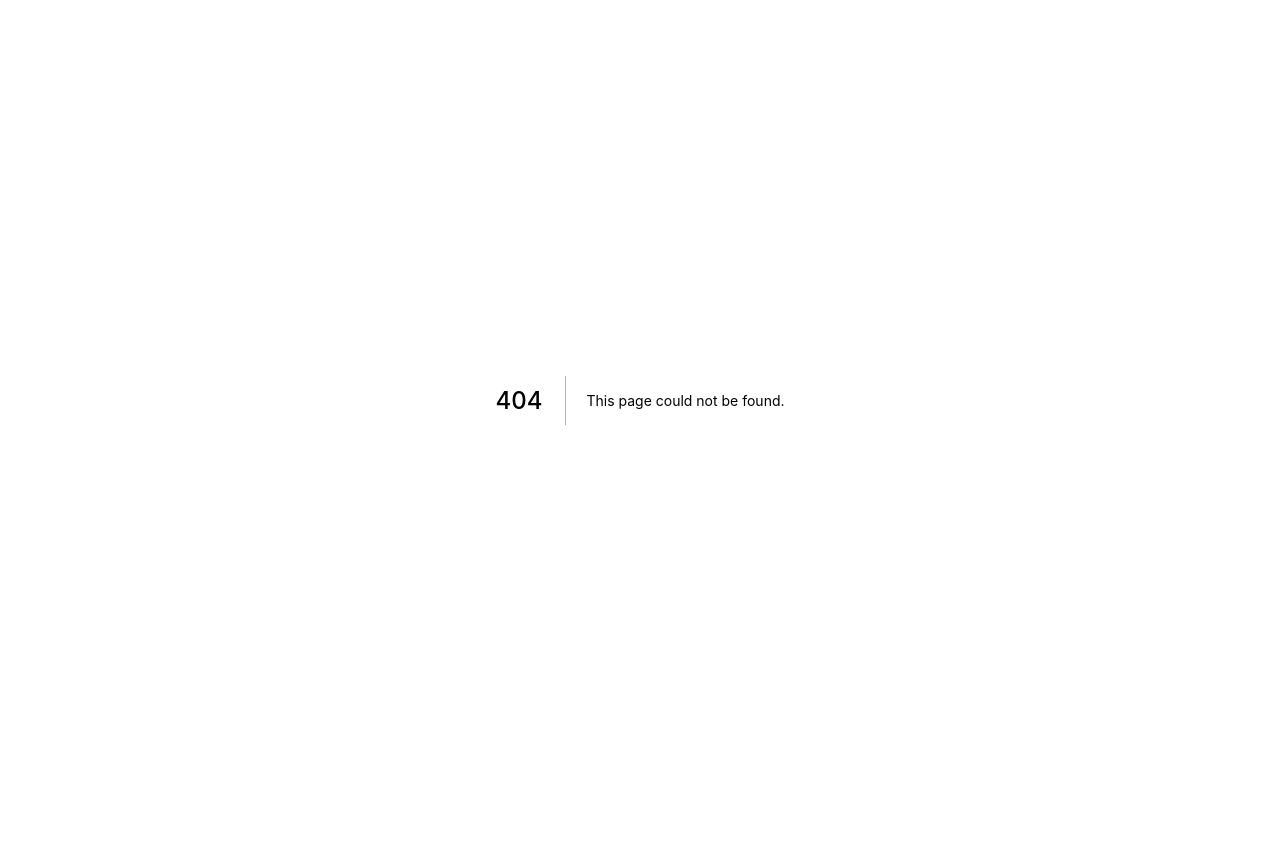
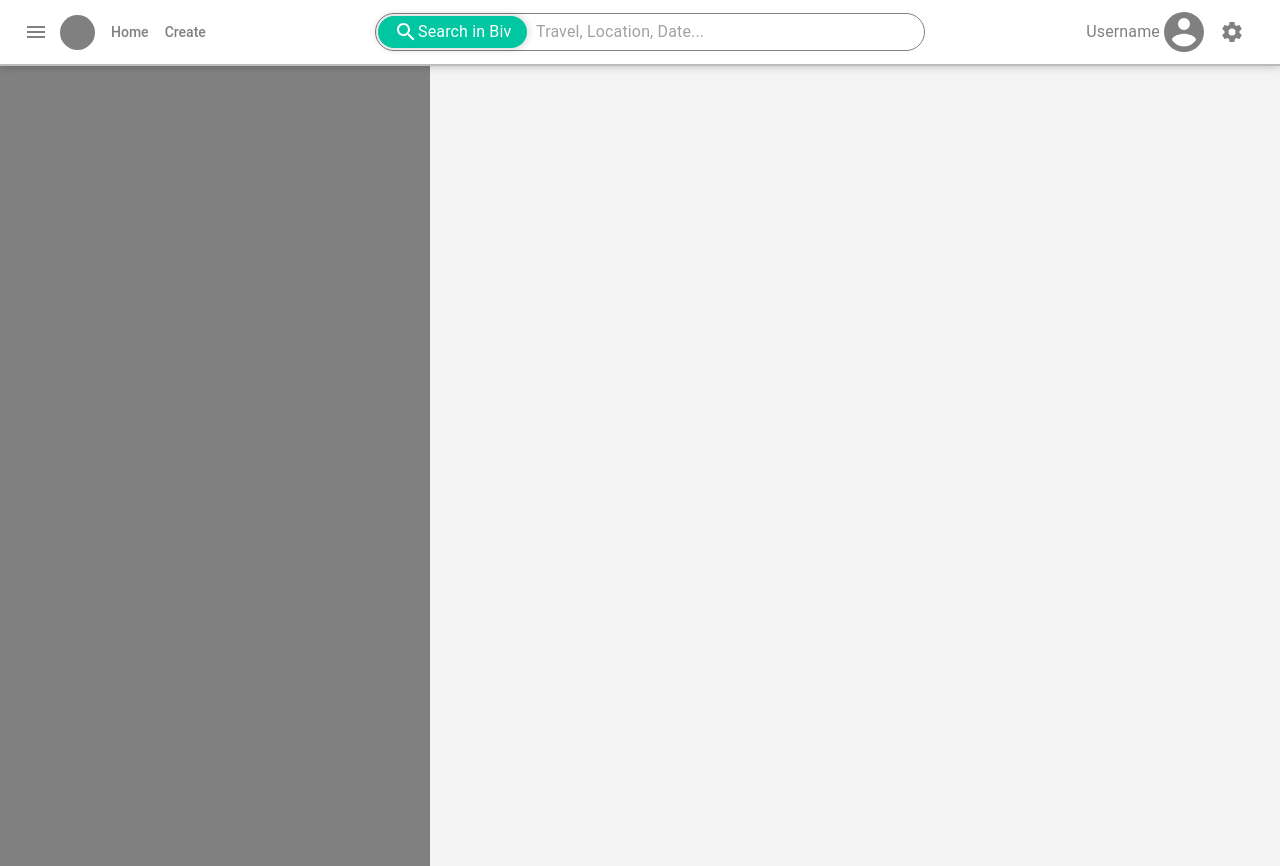
Before and after one commit to AlonsoVS/Biv-web-frontend, a Next.js app: page /create in a window 1280 px wide. Before the commit this address had no page. Before the commit the page ends 800 px from the top, so only its background shows below. Built offline with nearby package versions, Linux system fonts and the light colour scheme.

Commit message:
Add base trip creation page

```diff
--- /dev/null
+++ b/components/BookPage.js
@@ -0,0 +1,17 @@
+import { makeStyles } from "@material-ui/core";
+
+const useStyles = makeStyles({
+    page:{
+        background: '#F3F3F3',
+        width: '100%',
+        height: '100%',
+        display: 'flex',
+        flexDirection: 'column',
+        position: 'relative'
+    }
+});
+
+export default function BookPage() {
+    const classes = useStyles();
+    return <div className={classes.page}></div>
+}
--- /dev/null
+++ b/components/LeftDrop.js
@@ -0,0 +1,16 @@
+import { makeStyles } from "@material-ui/core"
+
+const useStyles = makeStyles({
+    root: {
+        background: 'grey',
+        width: '430px',
+        height: '100%',
+        zIndex: 1,
+        minWidth: '430px'
+    }
+});
+
+export default function LeftDrop() {
+    const classes = useStyles();
+    return <div className={classes.root}></div>
+}
--- a/components/UserNavbar.js
+++ b/components/UserNavbar.js
@@ -33,8 +33,8 @@ export default function UserNavbar() {
                         <a className={classes.selectNavButton}>Home</a>
                     </Link>
                     <Link
-                        href='/new'>
-                        <a className={classes.selectNavButton}>New</a>
+                        href='/create'>
+                        <a className={classes.selectNavButton}>Create</a>
                     </Link>
                 </div>
 
@@ -76,7 +76,7 @@ export default function UserNavbar() {
                     >
                         <Icon
                             path={mdiCog}
-                            title="User Profile"
+                            title="Settings"
                             size={1}
                         />
                     </IconButton>
--- /dev/null
+++ b/pages/create.js
@@ -0,0 +1,36 @@
+import { makeStyles } from "@material-ui/core"
+import BookPage from "../components/BookPage"
+import LeftDrop from "../components/LeftDrop"
+import UserNavbar from "../components/UserNavbar"
+
+const useStyles = makeStyles({
+    rootContainer: {
+        width: '100%',
+        height: '100%',
+        display: 'flex',
+        flexDirection: 'row',
+        flexWrap: 'nowrap',
+        position: 'relative',
+        alignItems: 'center'
+    },
+    pageContainer: {
+        width: '1000px',
+        height: '800px',
+        display: 'flex',
+        flexDirection: 'column',
+        position: 'relative'
+    }
+});
+
+export default function Create() {
+    const classes = useStyles();
+    return <div style={{ height: '100vh', width: '100%', display: 'flex', flexDirection: 'column' }}>
+        <UserNavbar/>
+        <div className={classes.rootContainer}>
+            <LeftDrop/>
+            <div className={classes.pageContainer}>
+                <BookPage/>
+            </div>
+        </div>
+    </div>
+}
```
